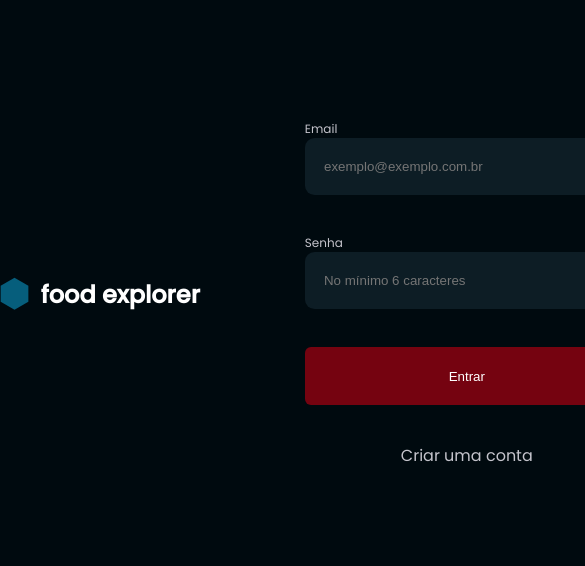
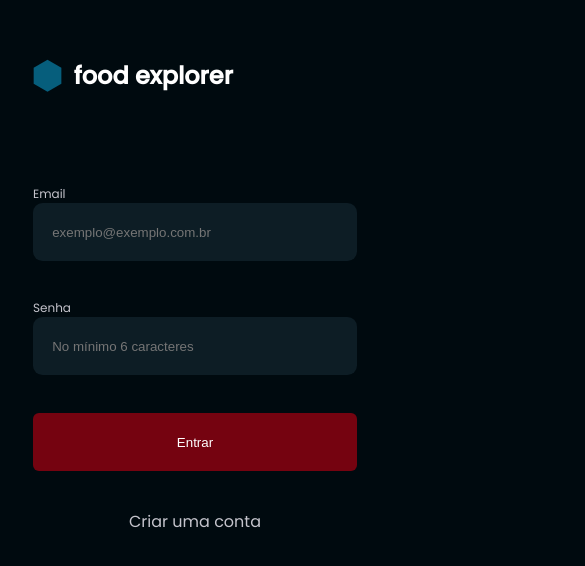
Before and after one commit to 1felipeaac/food-explorer-web, a React (Vite) app: page / in a window 390 px wide. Shown: the part 128-694 px from the top of the page, 585 px wide, since content can reach past the window. Built offline with nearby package versions, Linux system fonts and the light colour scheme.

Commit message:
Refactor responsiveness

```diff
--- a/src/components/Header/Desktop/styles.js
+++ b/src/components/Header/Desktop/styles.js
@@ -5,6 +5,8 @@ export const Container = styled.header`
   /* justify-content: center; */
   max-width: 112rem;
   width: 100vw;
+
+  background-color: ${({theme})=> theme.COLORS.DARK._700};
 
   > nav {
     padding: 5.6rem 1rem 2.4rem;
--- a/src/components/Header/Mobile/styles.js
+++ b/src/components/Header/Mobile/styles.js
@@ -5,6 +5,8 @@ export const Container = styled.header`
     justify-content: center;
     max-width: 112rem;
     width: 100vw;
+    background-color: ${({theme})=> theme.COLORS.DARK._700};
+
     /* position: absolute;
     top: 0;
     left: 0; */
--- a/src/pages/Home/styles.js
+++ b/src/pages/Home/styles.js
@@ -1,5 +1,6 @@
 import styled from "styled-components";
-import {DEVICE_BREAKPOINTS} from "../../styles/deviceBreakPoints"
+
+import {DEVICE_BREAKPOINTS} from '../../styles/deviceBreakPoints'
 
 export const Container = styled.div`
   display: flex;
@@ -9,10 +10,12 @@ export const Container = styled.div`
 
   position: relative;
 
+  --banner-height: 20rem;
+
   header {
     position: fixed;
     z-index: 2;
-    background-color: ${({ theme }) => theme.COLORS.DARK._400};
+    /* background-color: ${({ theme }) => theme.COLORS.DARK._400}; */
   }
 
   main {
@@ -28,23 +31,34 @@ export const Container = styled.div`
 
     overflow: auto;
 
+    .desktop{
+        display: flex;
+    }
+
+    .mobile{
+        display: none;
+    }
+
     #display {
       display: flex;
       flex-direction: column;
       align-items: center;
       justify-content: right;
-      width: 100%;
+      /* width: 100%; */
       margin-top: 2.2rem;
 
 
       #banner {
+        height: var(--banner-height);
         background: linear-gradient(
           200deg,
           rgba(2, 0, 36, 1) 0%,
           rgba(9, 30, 38, 1) 35%
         );
 
-        width: clamp(31.5rem, 20% + 80vw, 112rem);
+        border-radius: 0.3rem;
+
+        width: clamp(32rem, 25% + 90vw, 112rem);
         margin-top: 2.4rem;
         z-index: -1;
       }
@@ -53,17 +67,23 @@ export const Container = styled.div`
         position: absolute;
         left: 0;
         top: 14rem;
+        height: calc(var(--banner-height) + 3rem);
       }
       #presentation {
         position: absolute;
-        right: 0;
-
+        top: 20rem;
+        right: clamp(2rem, 10% + 50vw, 8rem);
+        /* padding-top: 4.5rem; */
         z-index: 1;
 
-        padding-top: 4.5rem;
+        >h3{
+                font-size: 1.8rem;
+                font-weight: 500;
+        }
 
-        p {
-          font-size: 1.2rem;
+        >p{
+            font-size: 1.2rem;
+            font-weight: 400;
         }
       }
     }
@@ -76,7 +96,67 @@ export const Container = styled.div`
     }
   }
 
-  @media(max-width: ${DEVICE_BREAKPOINTS.MD}) {
+  @media (min-width: ${DEVICE_BREAKPOINTS.XG}) {
+    .desktop{
+        display: flex;
+    }
 
+    .mobile{
+        display: none;
+    }
+    #presentation {
+      padding-top: 4.5rem;
+    }
   }
+
+  @media (max-width: ${DEVICE_BREAKPOINTS.XG}) {
+    .desktop{
+        display: flex;
+    }
+
+    .mobile{
+        display: none;
+    }
+    #presentation {
+      padding-top: 4.5rem;
+    }
+  }
+
+  @media (max-width: ${DEVICE_BREAKPOINTS.MD}) {
+    .desktop{
+            display: none;
+        }
+
+    .mobile{
+        display: flex;
+    }
+
+    #display{
+      #banner{
+          max-height: 12rem;
+      }
+      #imgHome{
+          max-height: 14.8rem;
+      }
+      #presentation{
+          top: 5rem;
+          max-width: 20rem;
+          width: 100%;
+          padding-top: 0px;
+
+          >h3{
+              font-size: 1.8rem;
+              font-weight: 600; //semibold
+          }
+
+          >p{
+              font-size: 1.2rem;
+              font-weight: 400; //regular
+          }
+      }
+    }
+
+    }
+
+
 `;
--- a/src/pages/SignIn/styles.js
+++ b/src/pages/SignIn/styles.js
@@ -1,5 +1,6 @@
 import styled from 'styled-components'
-import {DEVICE_BREAKPOINTS} from "../../styles/deviceBreakPoints"
+import { DEVICE_BREAKPOINTS } from "../../styles/deviceBreakPoints";
+
 
 export const Container = styled.div`
     height: 100vh;
@@ -27,17 +28,19 @@ export const Container = styled.div`
         gap: clamp(10rem, 1rem + 20vw, 30rem);
     }
 
-    @media (max-width: ${DEVICE_BREAKPOINTS.MD}){
-        #pageLogin{
-            display:  flex;
-            justify-content: center;
-            flex-direction: column;
-            gap: 3.2rem;
-            }
+    @media (max-width: ${DEVICE_BREAKPOINTS.MD}) {
+        /* background-color: white; */
+        flex-direction: column;
+        justify-content: center;
 
-            #subTitleLogin{
-                display: none;
-            }
+        #formLogin {
+            margin-top: 7.3rem;
+        }
+
+        #subTitleLogin {
+            display: none;
+        }
     }
 
+
 `
--- a/src/styles/deviceBreakPoints.js
+++ b/src/styles/deviceBreakPoints.js
@@ -4,4 +4,5 @@ export const DEVICE_BREAKPOINTS = {
     MD: "768px",
     LG: "1024px",
     XG: "1280px",
+    XXG: "1440px",
 }
--- a/src/styles/global.js
+++ b/src/styles/global.js
@@ -19,50 +19,7 @@ export default createGlobalStyle`
         @media (max-width: ${DEVICE_BREAKPOINTS.MD}) {
 
             font-size: 12px;
-
-            /* #pageLogin{
-            display:  flex;
-            justify-content: center;
-            flex-direction: column;
-            gap: 3.2rem;
-            }
-
-            #subTitleLogin{
-                display: none;
-            } */
-
-            .desktop{
-                display: none;
-            }
-
-            .mobile{
-                display: flex;
-            }
-
-            #banner{
-                height: 12rem;
-
-            }
-            #imgHome{
-                height: 14.8rem;
-            }
-            #presentation{
-                top: 12rem;
-                max-width: 20rem;
-                margin-right: 3rem;
-
-                >h3{
-                    font-size: 1.8rem;
-                    font-weight: 600; //semibold
-                }
-
-                >p{
-                    font-size: 1.2rem;
-                    font-weight: 400; //regular
-                }
-            }
         }
-
 
     }
 
@@ -100,96 +57,7 @@ export default createGlobalStyle`
         display: flex;
         justify-content: center;
         min-width: 32rem;
-        /* width: 100vw; */
-
-        /* border: 1px solid white; */
-
-
+        /* background-color: ${({ theme }) => theme.COLORS.DARK._400}; */
     }
 
-    /* #pageLogin{
-        gap: clamp(10rem, 1rem + 20vw, 30rem);
-    } */
-
-    .desktop{
-        display: flex;
-    }
-
-    .mobile{
-        display: none;
-    }
-
-    #banner{
-        height: 26rem;
-        margin-top: 16.4rem;
-    }
-
-    #imgHome{
-        /* width: 63.2rem; */
-        height: 29rem;
-    }
-
-    #presentation{
-        top: 20rem;
-        margin-right: 10rem;
-
-        >h3{
-                font-size: 1.8rem;
-                font-weight: 500; //medium
-        }
-
-        >p{
-            font-size: 1.2rem;
-            font-weight: 400; //regular
-        }
-
-    }
-
-    /* @media screen and (max-width: ${DEVICE_BREAKPOINTS.MD}) {
-
-        #pageLogin{
-            display:  flex;
-            justify-content: center;
-            flex-direction: column;
-            gap: 3.2rem;
-        }
-
-        #subTitleLogin{
-            display: none;
-        }
-
-        .desktop{
-            display: none;
-        }
-
-        .mobile{
-            display: flex;
-        }
-
-        #banner{
-            height: 12rem;
-
-        }
-        #imgHome{
-            height: 14.8rem;
-        }
-        #presentation{
-            top: 12rem;
-            max-width: 20rem;
-            margin-right: 3rem;
-
-            >h3{
-                font-size: 1.8rem;
-                font-weight: 600; //semibold
-            }
-
-            >p{
-                font-size: 1.2rem;
-                font-weight: 400; //regular
-            }
-        }
-} */
-
-
-
 `;
```
